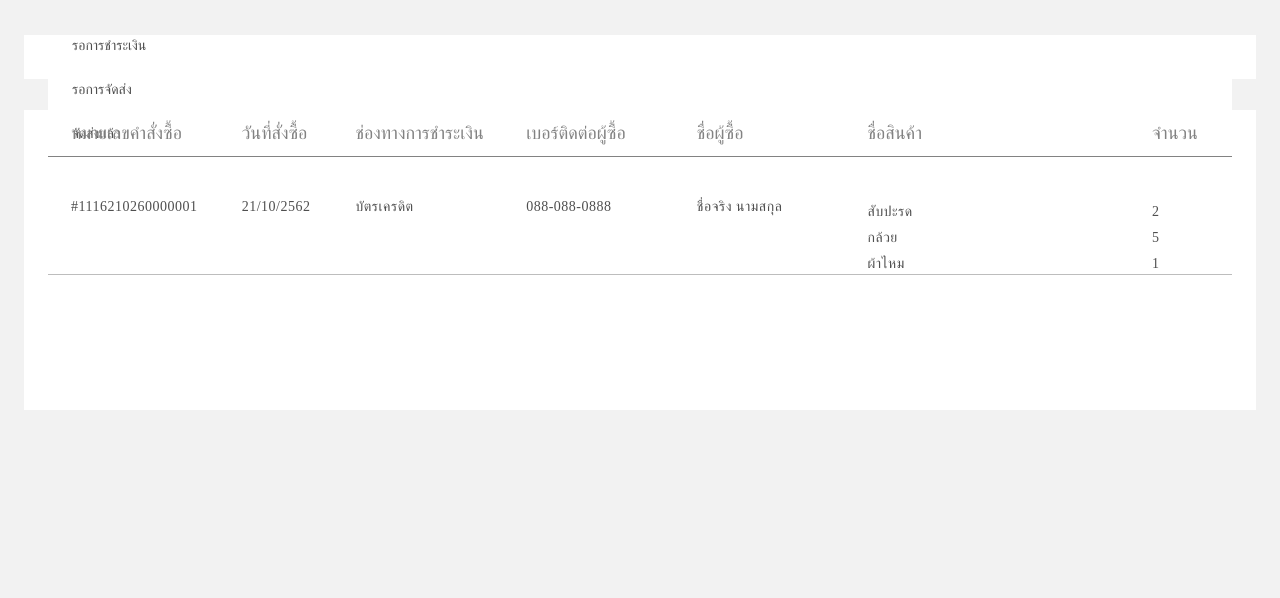
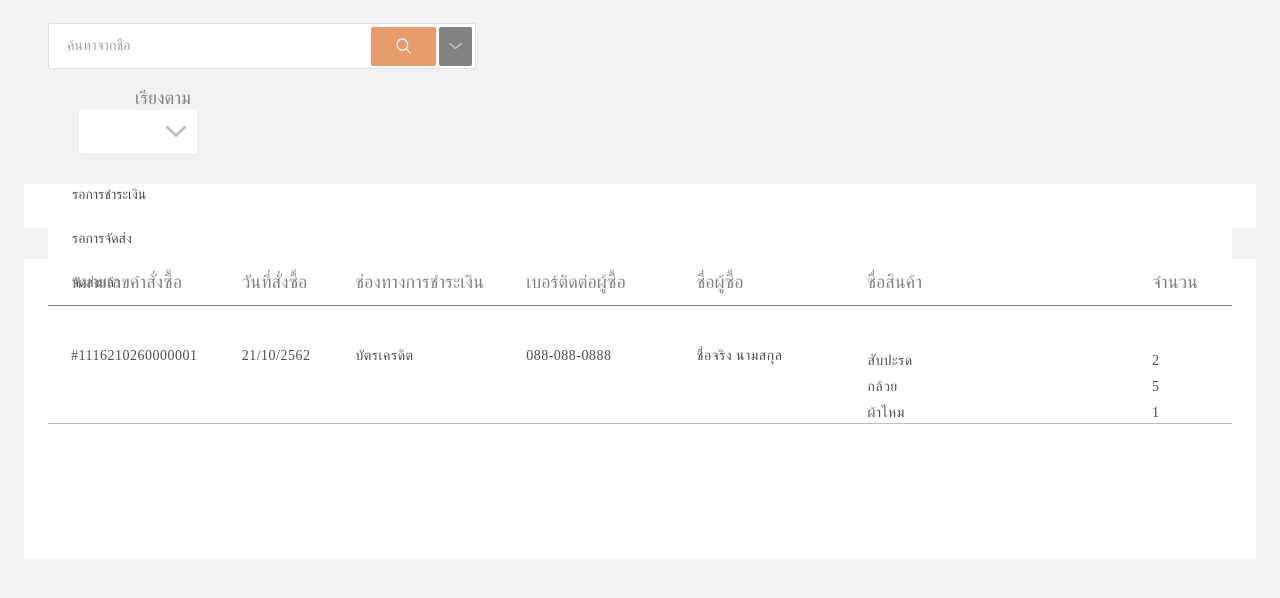
Before and after one commit to g2p2n-cpe31/ecommerce_otop_frontend, a Gatsby site: page /purchaselist in a window 1280 px wide. Shown: the part 82-680 px from the top of the page. Built offline with nearby package versions, Linux system fonts and the light colour scheme; Gatsby itself is replaced by a stand-in of ours.

Commit message:
insert filter

```diff
--- a/src/components/containers/PurchaseOrder/PurchaseOrder.js
+++ b/src/components/containers/PurchaseOrder/PurchaseOrder.js
@@ -4,9 +4,12 @@ import Container from '@material-ui/core/Container';
 import PaymentPending from './PaymentPending'
 import PendingShip from './PendingShip';
 import SuccessShip from './SuccessShip';
-
-// import Table from '../Manageproduct/SectionThree'
-// import SearchTextBox from '../Manageproduct/SectionTwo'
+import ImgDropdown from '../../../images/Sell/dropdown.png'
+import ImgSearch from '../../../images/Navbar/search.svg'
+import InputAdornment from '@material-ui/core/InputAdornment'
+import TextField from '@material-ui/core/TextField'
+import ButtonFlat from '../../common/ButtonFlat'
+import Filter from '../../common/Filter'
 
 const Background = styled(Container)`
     background-color: #F2F2F2;
@@ -14,6 +17,17 @@ const Background = styled(Container)`
     width: 100%;
     min-height: 80rem;
     padding: 0 0;
+`
+
+const IconSearch = styled.img`
+  width: 1.527rem;
+  height: 1.555rem;
+  margin: auto 0.5rem;
+`
+const IconDropdown = styled.img`
+  width: 1.331rem;
+  height: 0.682rem;
+  margin: auto 0.5rem;
 `
 
 const HeaderText = styled.div`
@@ -84,8 +98,63 @@ const MenuSmallContainer = styled(Container)`
     }
 `
 
+const SearchTextBox = styled(TextField)`
+  && {
+    margin: 1.9rem 0 0 0;
+    width: 36%;
+    max-width: 96.9rem;
+    background: #FFFFFF;
+    border: 0.1rem solid #E0E0E0;
+    border-radius: 0.2rem;
+    input {
+      font-family: Kanit;
+      font-size: 1.4rem;
+      font-weight: 300;
+      padding: 0 1.8rem;
+      width: 100%;
+      height: 4.4rem;
+    }
+
+    & fieldset {
+      z-index: -1;
+      background-color: rgba(242, 242, 242, 0.9);
+      border-width: 0 !important;
+      padding: 0;
+      /* width: 100%; */
+    }
+
+    & .MuiOutlinedInput-adornedEnd {
+      padding-right: 0;
+    }
+  }
+`
+
+const SectionTwo = styled(Container)`
+    display: flex;
+    /* direction: row; */
+    align-items: center;
+    margin: 0 0;
+    padding: 0 0;
+`
+
+const StyledFilter = styled(Filter)`
+    /* margin-top: 1.9rem; */
+    margin: 1.9rem 0 0 0;
+`
+
+const StyledText = styled.div`
+    display: flex;
+    align-items: center;
+    font-family: Kanit;
+    font-weight: 300;
+    font-size: 1.8rem;
+    color: #828282;
+    margin-left: 8.7rem;
+    margin-top: 1.9rem;
+`
+
 const PurchaseOrder = () => {
-    const [setValueSearch] = useState('')
+    const [valueSearch, setValueSearch] = useState('')
     const handleChangeSearch = event => setValueSearch(event.target.value)
     const [useSwitch,setUseSwitch] = useState(0)
 
@@ -94,6 +163,35 @@ const PurchaseOrder = () => {
             <Background>
 
                 <HeaderText>รายการสั่งซื้อ</HeaderText>
+
+                <SectionTwo>
+                    <SearchTextBox
+                        variant="outlined"
+                        margin="normal"
+                        value={valueSearch}
+                        onChange={event => handleChangeSearch(event)}
+                        placeholder="ค้นหาจากชื่อ"
+                        InputProps={{
+                            endAdornment: (
+                            <InputAdornment position="end">
+                                <ButtonFlat margin="0 .28rem 0 0" type="submit">
+                                <IconSearch src={ImgSearch} />
+                                </ButtonFlat>
+                                <ButtonFlat
+                                background="#828282"
+                                width="3.37rem"
+                                margin="0 .28rem 0 0"
+                                >
+                                <IconDropdown src={ImgDropdown} />
+                                </ButtonFlat>
+                            </InputAdornment>
+                            ),
+                        }}
+                    />
+                    <StyledText>เรียงตาม</StyledText>
+                    <StyledFilter/>
+                </SectionTwo>
+
                 <MenuContainer>
                     <MenuBigContainer
                         onClick={() => setUseSwitch(0)}
```
